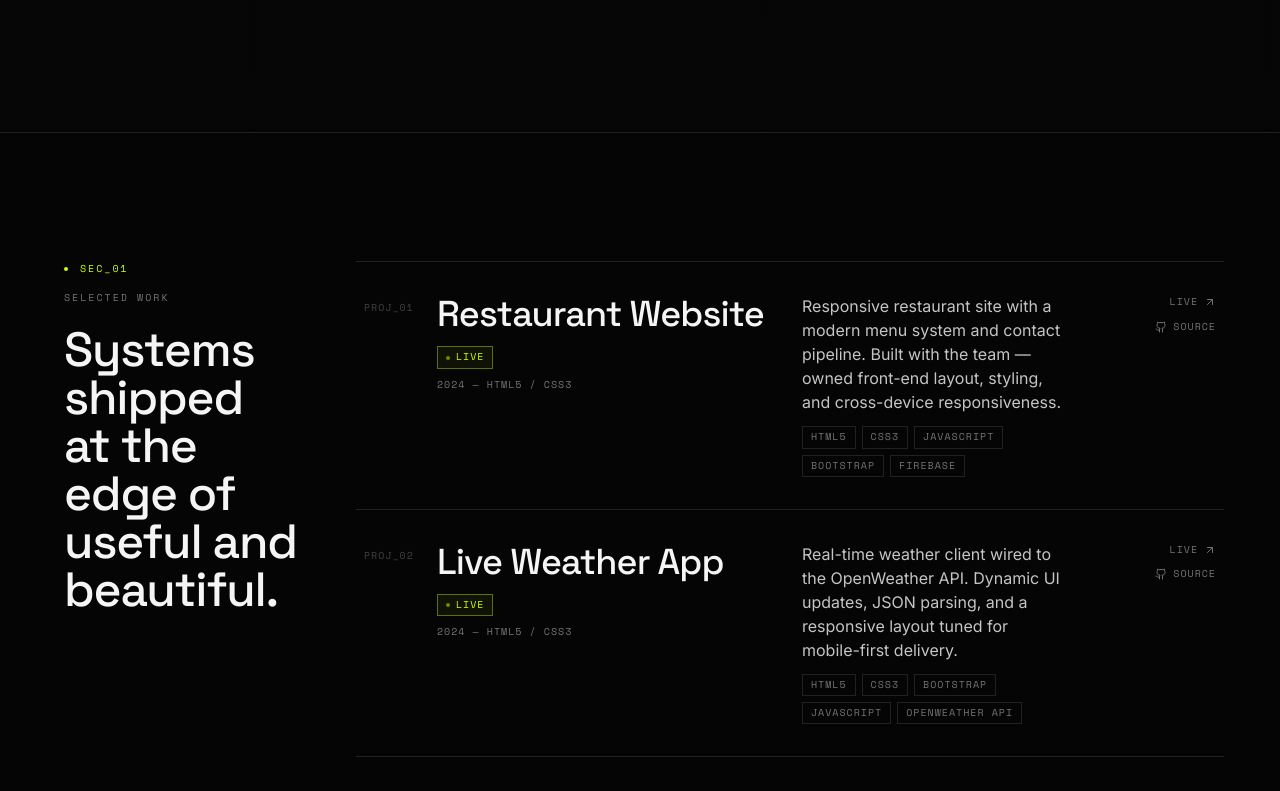
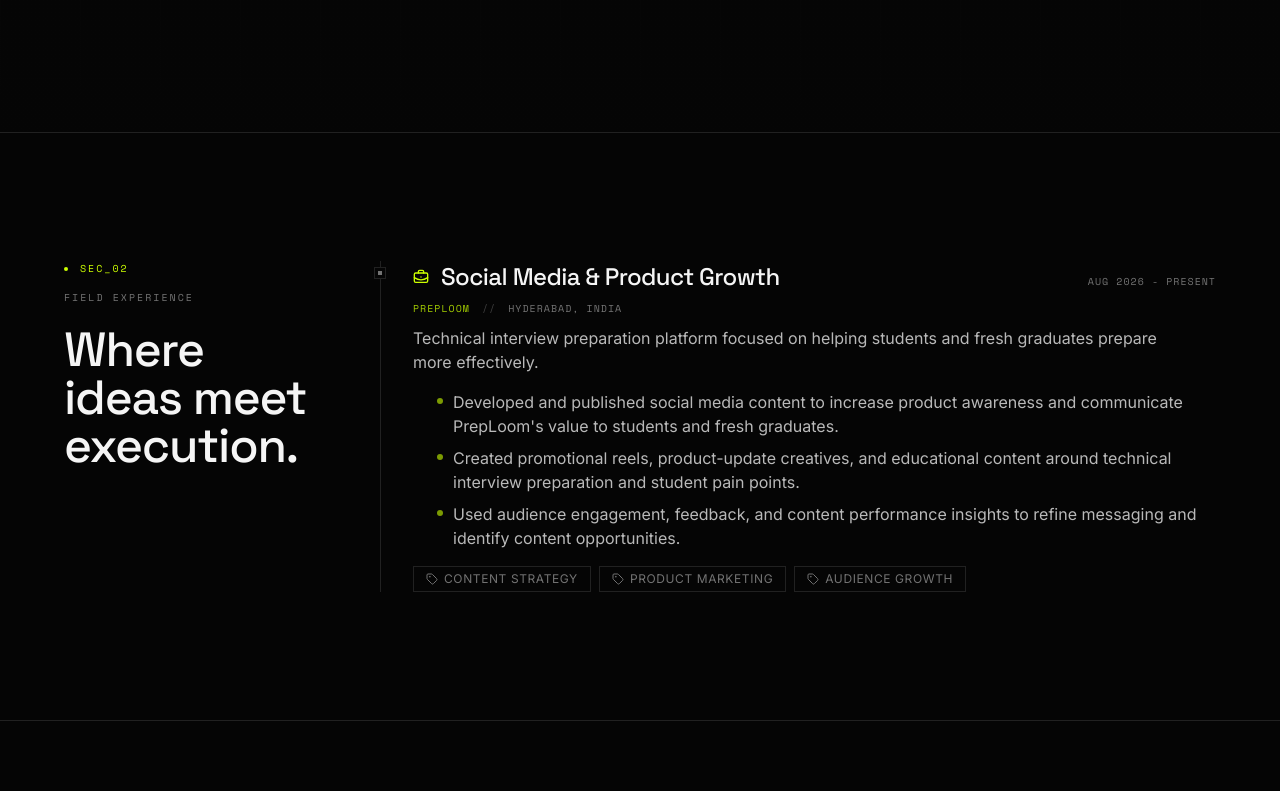
Before and after one commit to Roshan-Merugu/Personal-Portfolio, a React (Vite) app: page / in a window 1280 px wide. Shown: the part 740-1531 px from the top of the page. Built offline with nearby package versions, Linux system fonts and the light colour scheme; the HTML template or start-up script is replaced by a standard one.

Commit message:
modified code and add experience sec

```diff
--- a/src/components/portfolio/About.tsx
+++ b/src/components/portfolio/About.tsx
@@ -3,7 +3,7 @@ import { about } from "@/data/portfolio";
 
 export const About = () => {
   return (
-    <Section id="about" index="SEC_02" label="About" title="Operator profile and field notes.">
+    <Section id="about" index="SEC_03" label="About" title="Operator profile and field notes.">
       <div className="grid grid-cols-1 md:grid-cols-2 lg:grid-cols-12 gap-8 md:gap-10 lg:gap-12">
         <div className="md:col-span-2 lg:col-span-7 space-y-6">
           {about.body.map((p, i) => (
--- a/src/components/portfolio/Achievements.tsx
+++ b/src/components/portfolio/Achievements.tsx
@@ -6,7 +6,7 @@ import { Award } from "lucide-react";
 
 export const Achievements = () => {
   return (
-    <Section id="archive" index="SEC_03" label="Achievements & Certifications" title="Milestones & certifications.">
+    <Section id="archive" index="SEC_04" label="Achievements & Certifications" title="Milestones & certifications.">
       <ol className="relative border-l border-wire ml-2 md:ml-4">
         {achievements.map((a, i) => (
           <li key={`ach-${i}`} className="pl-6 md:pl-8 pb-8 md:pb-10 last:pb-0 relative group">
--- a/src/components/portfolio/Contact.tsx
+++ b/src/components/portfolio/Contact.tsx
@@ -24,7 +24,7 @@ export const Contact = () => {
   };
 
   return (
-    <Section id="transmit" index="SEC_06" label="Transmit" title="Open a channel. Let's build something durable.">
+    <Section id="transmit" index="SEC_07" label="Transmit" title="Open a channel. Let's build something durable.">
       <div className="grid grid-cols-1 md:grid-cols-2 lg:grid-cols-12 gap-6 md:gap-8 lg:gap-10">
         <div className="md:col-span-2 lg:col-span-5 flex flex-col gap-6 md:gap-8">
           <a
--- a/src/components/portfolio/Education.tsx
+++ b/src/components/portfolio/Education.tsx
@@ -6,7 +6,7 @@ export const Education = () => {
   return (
     <Section
       id="log"
-      index="SEC_04"
+      index="SEC_05"
       label="Trace Archive"
       title="Academic signal — calibrated over the years."
     >
--- /dev/null
+++ b/src/components/portfolio/Experience.tsx
@@ -0,0 +1,92 @@
+import { Section } from "./Section";
+import { experience } from "@/data/portfolio";
+import { BriefcaseBusiness, Tag } from "lucide-react";
+
+export const Experience = () => {
+  return (
+    <Section
+      id="experience"
+      index="SEC_02"
+      label="Field Experience"
+      title="Where ideas meet execution."
+    >
+      <ol className="relative border-l border-wire ml-2 md:ml-4">
+        {experience.map((e, i) => {
+          const summary =
+            "description" in e && typeof e.description === "string"
+              ? e.description
+              : "summary" in e && typeof e.summary === "string"
+                ? e.summary
+                : "";
+
+          return (
+            <li
+              key={i}
+              className="pl-6 md:pl-8 pb-8 md:pb-10 last:pb-0 relative group"
+            >
+              <span className="absolute -left-[7px] top-1.5 size-3 border border-wire bg-void grid place-items-center group-hover:border-volt transition-colors">
+                <span className="size-1 bg-text-dim group-hover:bg-volt transition-colors" />
+              </span>
+
+              <div className="flex items-baseline justify-between gap-3 md:gap-4 mb-2 flex-wrap">
+                <div className="flex items-center gap-2 md:gap-3 min-w-0">
+                  <BriefcaseBusiness className="size-4 text-volt flex-shrink-0" />
+
+                  <h3 className="display text-lg md:text-xl lg:text-2xl text-text-main font-medium tracking-tight">
+                    {e.role}
+                  </h3>
+                </div>
+
+                <span className="mono text-[10px] uppercase tracking-widest text-text-dim tabular-nums flex-shrink-0">
+                  {e.period}
+                </span>
+              </div>
+
+              <div className="mono text-[10px] uppercase tracking-widest text-volt/80 mb-2 flex flex-wrap items-center gap-2 md:gap-3">
+                <span>{e.product}</span>
+
+                {e.location && (
+                  <>
+                    <span className="text-text-mute hidden sm:inline">//</span>
+                    <span className="text-text-dim">{e.location}</span>
+                  </>
+                )}
+              </div>
+
+              <p className="text-text-main/75 text-sm md:text-base leading-relaxed text-pretty mb-4">
+                {summary}
+              </p>
+
+              {/* Highlights */}
+              {e.highlights && e.highlights.length > 0 && (
+                <ul className="space-y-2 ml-4 md:ml-6">
+                  {e.highlights.map((highlight, hIndex) => (
+                    <li key={hIndex} className="relative pl-4 text-text-main/75 text-sm md:text-base leading-relaxed">
+                      <span className="absolute left-0 top-2 size-1.5 bg-volt/60 rounded-full" />
+                      {highlight}
+                    </li>
+                  ))}
+                </ul>
+              )}
+
+              {/* Tags */}
+              {e.tags && e.tags.length > 0 && (
+                <div className="flex flex-wrap gap-2 mt-4">
+                  {e.tags.map((tag, tIndex) => (
+                    <span
+                      key={tIndex}
+                      className="flex items-center gap-1.5 px-3 py-1 text-[11px] md:text-xs uppercase tracking-wider text-text-dim border border-wire hover:border-volt/50 hover:text-text-main transition-colors"
+                    >
+                      <Tag className="size-3" />
+                      {tag}
+                    </span>
+                  ))}
+                </div>
+              )}
+            </li>
+          );
+        })}
+      </ol>
+    </Section>
+  );
+};
--- a/src/components/portfolio/Navbar.tsx
+++ b/src/components/portfolio/Navbar.tsx
@@ -5,6 +5,7 @@ import { profile } from "@/data/portfolio";
 
 const NAV = [
   { id: "work", label: "Work" },
+  { id: "experience", label: "Experience" },
   { id: "about", label: "About" },
   { id: "archive", label: "Archive" },
   { id: "log", label: "Log" },
--- a/src/components/portfolio/Skills.tsx
+++ b/src/components/portfolio/Skills.tsx
@@ -3,7 +3,7 @@ import { skills } from "@/data/portfolio";
 
 export const Skills = () => {
   return (
-    <Section id="stack" index="SEC_05" label="Stack" title="The toolchain. Sharpened daily.">
+    <Section id="stack" index="sec_06" label="Stack" title="The toolchain. Sharpened daily.">
       <p className="text-text-main/75 leading-relaxed text-pretty mb-8 max-w-[62ch] text-base md:text-lg">
         Toolchain sharpened daily with modern technologies like{" "}
         <span className="text-volt">Supabase</span>,{" "}
--- a/src/data/portfolio.ts
+++ b/src/data/portfolio.ts
@@ -106,6 +106,39 @@ export const projects: Project[] = [
     status: "WIP",
   },
 ];
+
+export type ExperienceEntry = {
+  period: string;
+  role: string;
+  product: string;
+  description: string;
+  highlights: string[];
+  tags: string[];
+  location?: string;
+};
+
+export const experience: ExperienceEntry[] = [
+  {
+    period: "Aug 2026 - Present",
+    role: "Social Media & Product Growth",
+    product: "PrepLoom",
+    description:
+      "Technical interview preparation platform focused on helping students and fresh graduates prepare more effectively.",
+    tags: [
+      "Content Strategy",
+      "Product Marketing",
+      "Audience Growth",
+    ],
+    highlights: [
+      "Developed and published social media content to increase product awareness and communicate PrepLoom's value to students and fresh graduates.",
+      "Created promotional reels, product-update creatives, and educational content around technical interview preparation and student pain points.",
+      "Used audience engagement, feedback, and content performance insights to refine messaging and identify content opportunities.",
+    ],
+    location: "Hyderabad, India",
+  },
+];
+
+
 export type Certification = {
   title: string;
   org: string;
--- a/src/pages/Index.tsx
+++ b/src/pages/Index.tsx
@@ -2,6 +2,7 @@ import { Navbar } from "@/components/portfolio/Navbar";
 import { Hero } from "@/components/portfolio/Hero";
 import { About } from "@/components/portfolio/About";
 import { Projects } from "@/components/portfolio/Projects";
+import { Experience } from "@/components/portfolio/Experience";
 import { Achievements } from "@/components/portfolio/Achievements";
 import { Education } from "@/components/portfolio/Education";
 import { Skills } from "@/components/portfolio/Skills";
@@ -30,6 +31,7 @@ const Index = () => {
       <Navbar />
       <main>
         <Hero />
+        <Experience />
         <Projects />
         <About />
         <Achievements />
```
